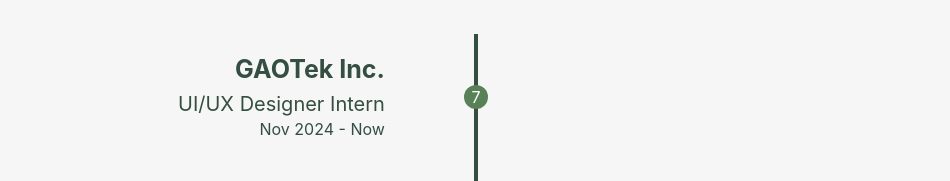
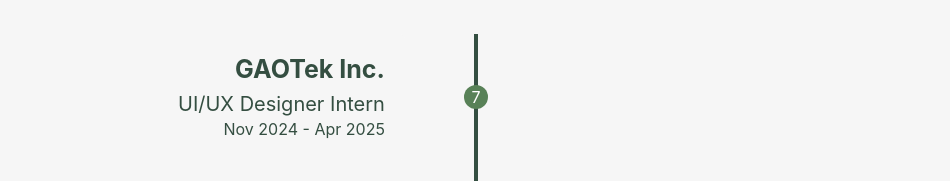
Before and after one commit to david4lfian/david-creativehaven, a React (Create React App) app: page / in a window 1280 px wide. Shown: the part 2260-2441 px from the top of the page, without its empty margins (164-1114 px from the left). Built offline with nearby package versions, Linux system fonts and the light colour scheme.

Commit message:
minor update -ganti no hp, date intern gaotek

```diff
--- a/src/component/landingpage/AcademicHistory.jsx
+++ b/src/component/landingpage/AcademicHistory.jsx
@@ -2,6 +2,8 @@
 
 const AcademicHistory = () => {
     return (
+
+
     <div id="main_academic-history" name="main_academic-history" className="min-w-[450px]">
         <div className="text-header2 flex flex-col justify-start xs:items-start xs:pl-20 md:pl-0 md:pb-12 md:items-center md:mb-[32px] mb-10 md:py-0">
             <span className="text-heading3 text-hijauA3B18A font-bold pb-2">Academic and Work</span>
@@ -13,7 +15,7 @@
                 <div className="w-full h-full bg-[#f6f6f6] rounded-md md:p-5 md:flex flex-col justify-start items-end ">
                     <span className="text-hijau344E41 text-heading4 md:text-heading4 lg:text-heading3 font-bold pb-2">GAOTek Inc.</span>
                     <span className="text-hijau344E41 text-heading5 md:text-heading4 font-normal pb-1 item-end">UI/UX Designer Intern</span>
-                    <span className="text-hijau344E41 text-heading5 font-normal xs:pb-3 md:pb-0"> Nov 2024 - Now </span>
+                    <span className="text-hijau344E41 text-heading5 font-normal xs:pb-3 md:pb-0"> Nov 2024 - Apr 2025 </span>
                 </div>
             </div>
             <div className="relative col-span-1 w-full h-full flex justify-center items-center">
@@ -25,7 +27,7 @@
                 <div className="w-full h-full bg-[#f6f6f6] rounded-md md:p-5 flex flex-col justify-start items-start ">
                     <span className="text-hijau344E41 text-heading4 md:text-heading4 lg:text-heading3 font-bold pb-2">GAOTek Inc.</span>
                     <span className="text-hijau344E41 text-heading5 md:text-heading4 font-normal pb-1">UI/UX Designer Intern</span>
-                    <span className="text-hijau344E41 text-heading5 font-normal xs:pb-3 md:pb-0"> Nov 2024 - Now </span>
+                    <span className="text-hijau344E41 text-heading5 font-normal xs:pb-3 md:pb-0"> Nov 2024 - Apr 2025 </span>
                 </div>
             </div>
         </div>
--- a/src/component/landingpage/ContactMe.jsx
+++ b/src/component/landingpage/ContactMe.jsx
@@ -15,7 +15,7 @@
             <div className=" min-w-[450px] md:w-full xl:w-full bg-hijauDAD7CD flex flex-col mt-[80px] px-10 md:pl-32 pt-12 pb-1 md:pr-32">
                 <span className="text-heading3 font-bold mb-3">Hook me up!</span>
                 <div className="flex-row">
-                    <a href="mailto:davidalfiana@gmail.com"><FontAwesomeIcon icon={faEnvelope} /><span className="pl-5">davidalfianhaven@gmail.com</span></a>
+                    <a href="mailto:davidalfiana@gmail.com"><FontAwesomeIcon icon={faEnvelope} /><span className="pl-5">davidalfiana@gmail.com</span></a>
                 </div>
                 <div className="flex-row">
                     <a href="https://www.google.com/maps/place/Jl.+Dawuhan+No.19,+Banjarejo,+Kec.+Taman,+Kota+Madiun,+Jawa+Timur+63137/@-7.6536785,111.5320156,20z/data=!4m6!3m5!1s0x2e79be82899aac57:0x89d89feba2c8a3ea!8m2!3d-7.6536582!4d111.5320763!16s%2Fg%2F11rkm8wq8w"><FontAwesomeIcon icon={faMapMarker} /><span className="pl-5">Dawuhan Street Rt. 05 Rw.02 Banjarejo Taman Madiun</span></a>
@@ -24,7 +24,7 @@
                     <a href="https://www.linkedin.com/in/davidalfiana/"><FontAwesomeIcon icon={faLinkedin} /><span className="pl-5">David Alfian Ariyoga</span></a>
                 </div>
                 <div className="flex-row">
-                    <a href="https://wa.me/+6285186068675"><FontAwesomeIcon icon={faWhatsapp} /><span className="pl-5">085186068675</span></a>
+                    <a href="https://wa.me/+6285186825372"><FontAwesomeIcon icon={faWhatsapp} /><span className="pl-5">085186825372</span></a>
                 </div>
                 <span className="text-center mt-4"><Copyright /></span>
             </div>
--- a/src/component/landingpage/Newaboutme.jsx
+++ b/src/component/landingpage/Newaboutme.jsx
@@ -27,7 +27,6 @@
                     <span className="transition text-heading5 sm:text-heading5 md:text-heading5 xl:text-heading5 font-bold text-white ">Download My Resume</span>
                 </a>
             </div>
-
         </div>
 
         <div id="hero_kanan" className="order-3  md:w-[25%] flex justify-start flex-col pl-20 pr-20 pb-10 pt-10 xl:px-10 md:pl-4 md:pr-4 md:py-20 xl:pt-24 gap-4 ">
@@ -64,8 +63,6 @@
                 </a>
             </div>
 
-
-
         </div>
     </div>
     )
--- a/src/component/landingpage/Portfolio.jsx
+++ b/src/component/landingpage/Portfolio.jsx
@@ -13,7 +13,7 @@
 
             <div id="port" className=" flex flex-row flex-wrap justify-center mw1445:justify-start mx-[50px] mw1025:mx-36 mt-20 gap-8">
 
-                <iframe  title="xxi" className=" w-[350px] h-[270px] mw485:w-[385px] mw485:h-[300px]"  src="https://www.behance.net/embed/project/222458873?ilo0=1"  allowfullscreen lazyload frameborder="0" allow="clipboard-write" refererPolicy="strict-origin-when-cross-origin"></iframe>
+                <iframe  title="xxi" className=" w-[350px] h-[270px] mw485:w-[385px] mw485:h-[300px] "  src="https://www.behance.net/embed/project/222458873?ilo0=1"  allowfullscreen lazyload frameborder="0" allow="clipboard-write" refererPolicy="strict-origin-when-cross-origin"></iframe>
 
                 <iframe title="9c" className=" w-[350px] h-[270px] mw485:w-[385px] mw485:h-[300px]" src="https://www.behance.net/embed/project/222458693?ilo0=1" allowfullscreen lazyload frameborder="0" allow="clipboard-write" refererPolicy="strict-origin-when-cross-origin"></iframe>
 
```
Also changed, not shown: 1 other file (tests, documents, lock files or other folders).
